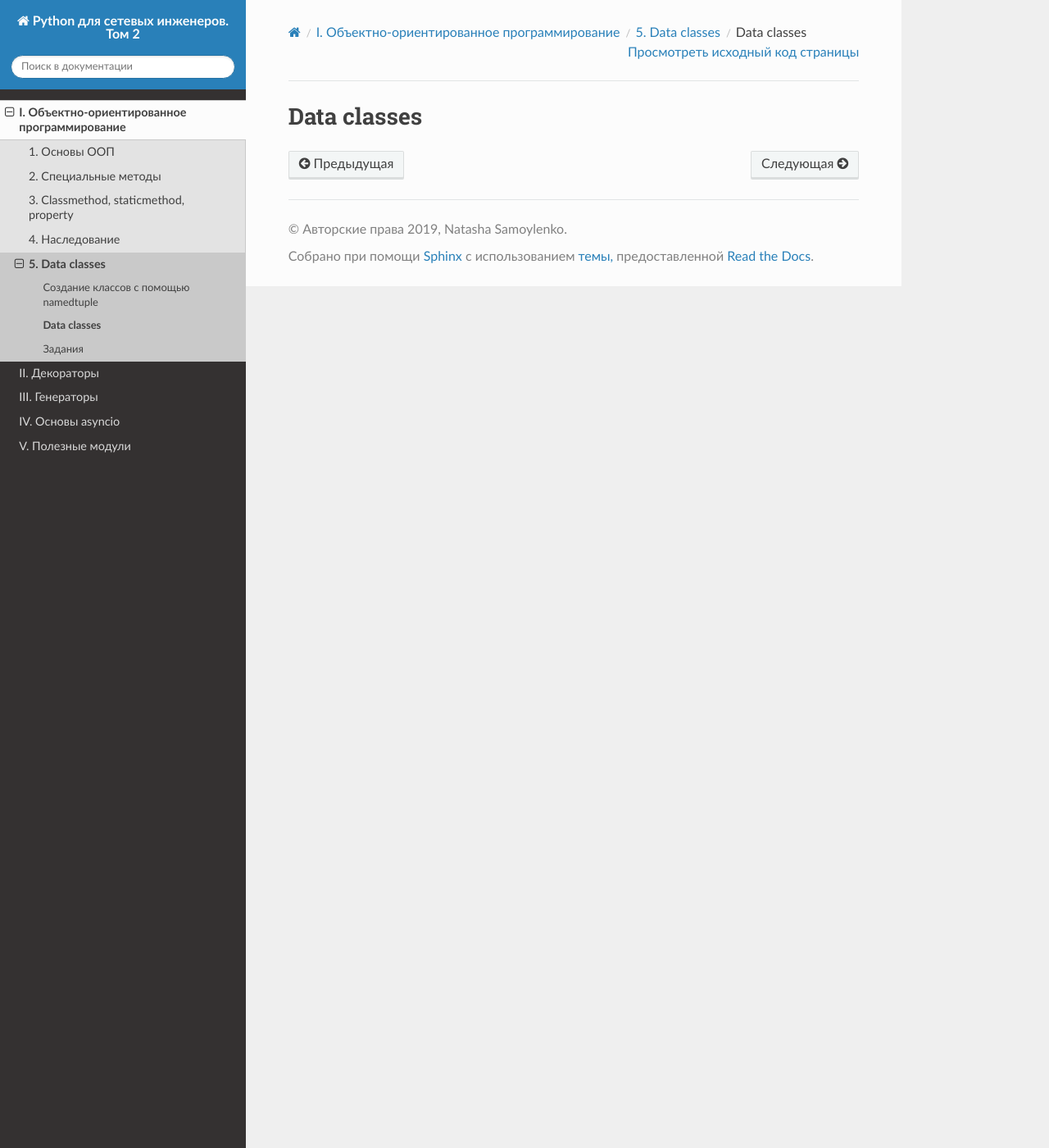
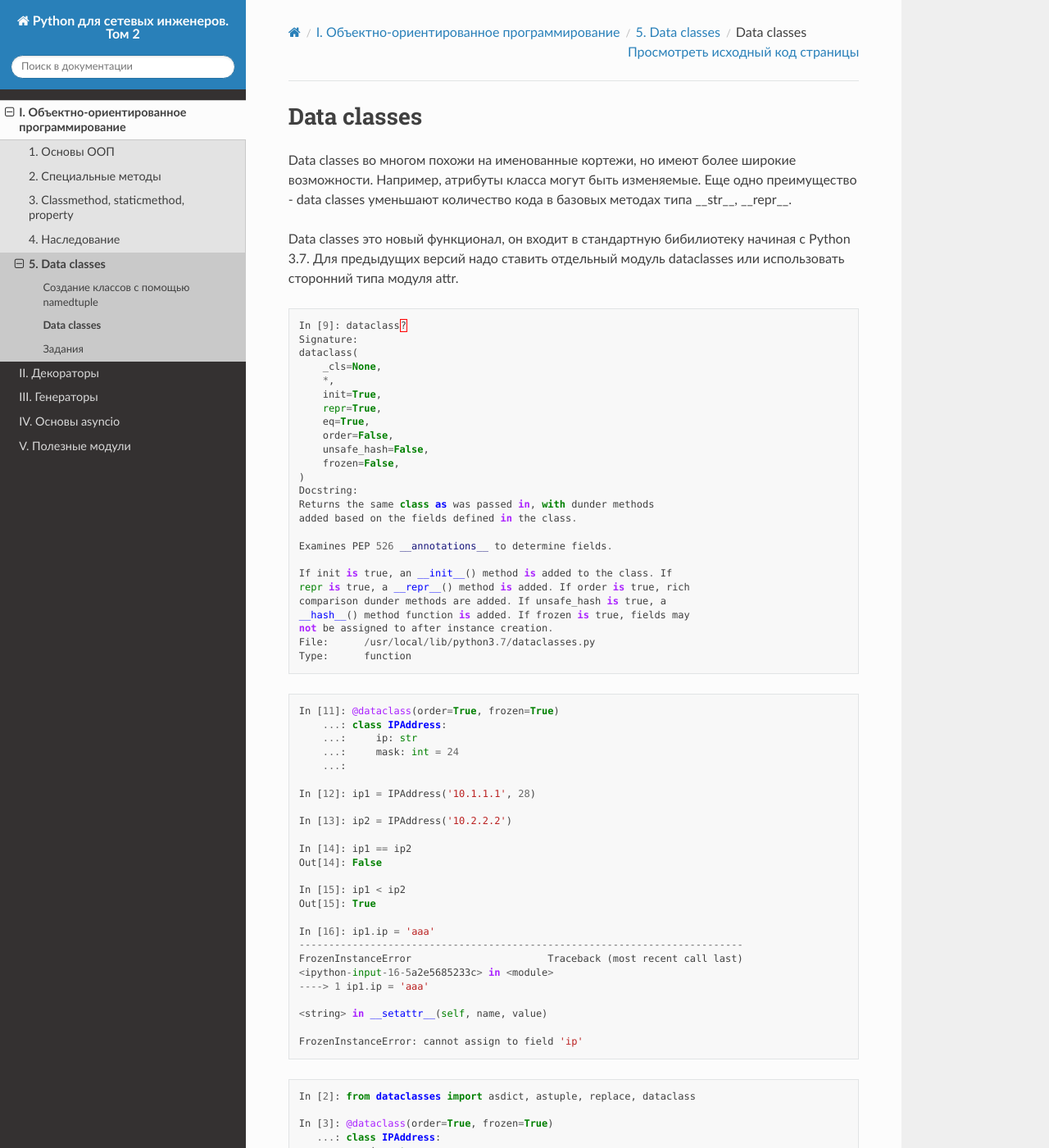
Before and after one commit to natenka/advpyneng-book, a Sphinx documentation site: the page built from docs/source/book/05_data_classes/dataclasses.rst, in a window 1280 px wide and 1400 px high. Shown: the whole window at 82% size. Built offline with Sphinx 7.4.7 and the Read the Docs theme 2.0.0, drawn with Linux system fonts in a browser that asks for light colours; pages that are not in the unit, such as notebooks, are missing from menus; some of the changed text lies outside the part shown.

Commit message:
update dataclasses

```diff
--- a/docs/source/book/05_data_classes/dataclasses.rst
+++ b/docs/source/book/05_data_classes/dataclasses.rst
@@ -1,2 +1,98 @@
 Data classes
 ------------
+
+Data classes во многом похожи на именованные кортежи,
+но имеют более широкие возможности. Например, атрибуты класса
+могут быть изменяемые.
+Еще одно преимущество - data classes уменьшают количество кода в базовых методах
+типа __str__, __repr__.
+
+Data classes это новый функционал, он входит в стандартную бибилиотеку  начиная с Python 3.7.
+Для предыдущих версий надо ставить отдельный модуль dataclasses или использовать сторонний
+типа модуля attr.
+
+
+.. code:: python
+
+    In [9]: dataclass?
+    Signature:
+    dataclass(
+        _cls=None,
+        *,
+        init=True,
+        repr=True,
+        eq=True,
+        order=False,
+        unsafe_hash=False,
+        frozen=False,
+    )
+    Docstring:
+    Returns the same class as was passed in, with dunder methods
+    added based on the fields defined in the class.
+
+    Examines PEP 526 __annotations__ to determine fields.
+
+    If init is true, an __init__() method is added to the class. If
+    repr is true, a __repr__() method is added. If order is true, rich
+    comparison dunder methods are added. If unsafe_hash is true, a
+    __hash__() method function is added. If frozen is true, fields may
+    not be assigned to after instance creation.
+    File:      /usr/local/lib/python3.7/dataclasses.py
+    Type:      function
+
+
+.. code:: python
+
+    In [11]: @dataclass(order=True, frozen=True)
+        ...: class IPAddress:
+        ...:     ip: str
+        ...:     mask: int = 24
+        ...:
+
+    In [12]: ip1 = IPAddress('10.1.1.1', 28)
+
+    In [13]: ip2 = IPAddress('10.2.2.2')
+
+    In [14]: ip1 == ip2
+    Out[14]: False
+
+    In [15]: ip1 < ip2
+    Out[15]: True
+
+    In [16]: ip1.ip = 'aaa'
+    ---------------------------------------------------------------------------
+    FrozenInstanceError                       Traceback (most recent call last)
+    <ipython-input-16-5a2e5685233c> in <module>
+    ----> 1 ip1.ip = 'aaa'
+
+    <string> in __setattr__(self, name, value)
+
+    FrozenInstanceError: cannot assign to field 'ip'
+
+
+
+.. code:: python
+
+    In [2]: from dataclasses import asdict, astuple, replace, dataclass
+
+    In [3]: @dataclass(order=True, frozen=True)
+       ...: class IPAddress:
+       ...:     ip: str
+       ...:     mask: int = 24
+       ...:
+
+    In [4]: ip1 = IPAddress('10.1.1.1', 28)
+
+    In [5]: asdict(ip1)
+    Out[5]: {'ip': '10.1.1.1', 'mask': 28}
+
+    In [6]: astuple(ip1)
+    Out[6]: ('10.1.1.1', 28)
+
+    In [8]: replace(ip1, mask=24)
+    Out[8]: IPAddress(ip='10.1.1.1', mask=24)
+
+    In [9]: ip3 = replace(ip1, mask=24)
+
+    In [10]: ip3
+    Out[10]: IPAddress(ip='10.1.1.1', mask=24)
--- /dev/null
+++ b/docs/source/book/05_data_classes/ipaddress_dataclass.py
@@ -0,0 +1,15 @@
+from dataclasses import asdict, astuple, replace, dataclass, field
+
+@dataclass(order=True, frozen=True)
+class IPAddress:
+    ip: str
+    mask: int = 24
+
+
+if __name__ == "__main__":
+    ip1 = IPAddress('10.1.1.1', 28)
+    ip2 = IPAddress('10.2.2.1', 28)
+    ip3 = IPAddress('10.3.3.1', 28)
+    ip4 = IPAddress('10.4.4.1', 28)
+    ip_list = [ip3, ip2, ip1, ip4]
+    print(sorted(ip_list))
```
Also changed, not shown: docs/source/book/05_data_classes/namedtuple.rst (+21 -0 lines), docs/source/book/03_oop_method_decorators/classmethod.rst (line endings or trailing spaces).
